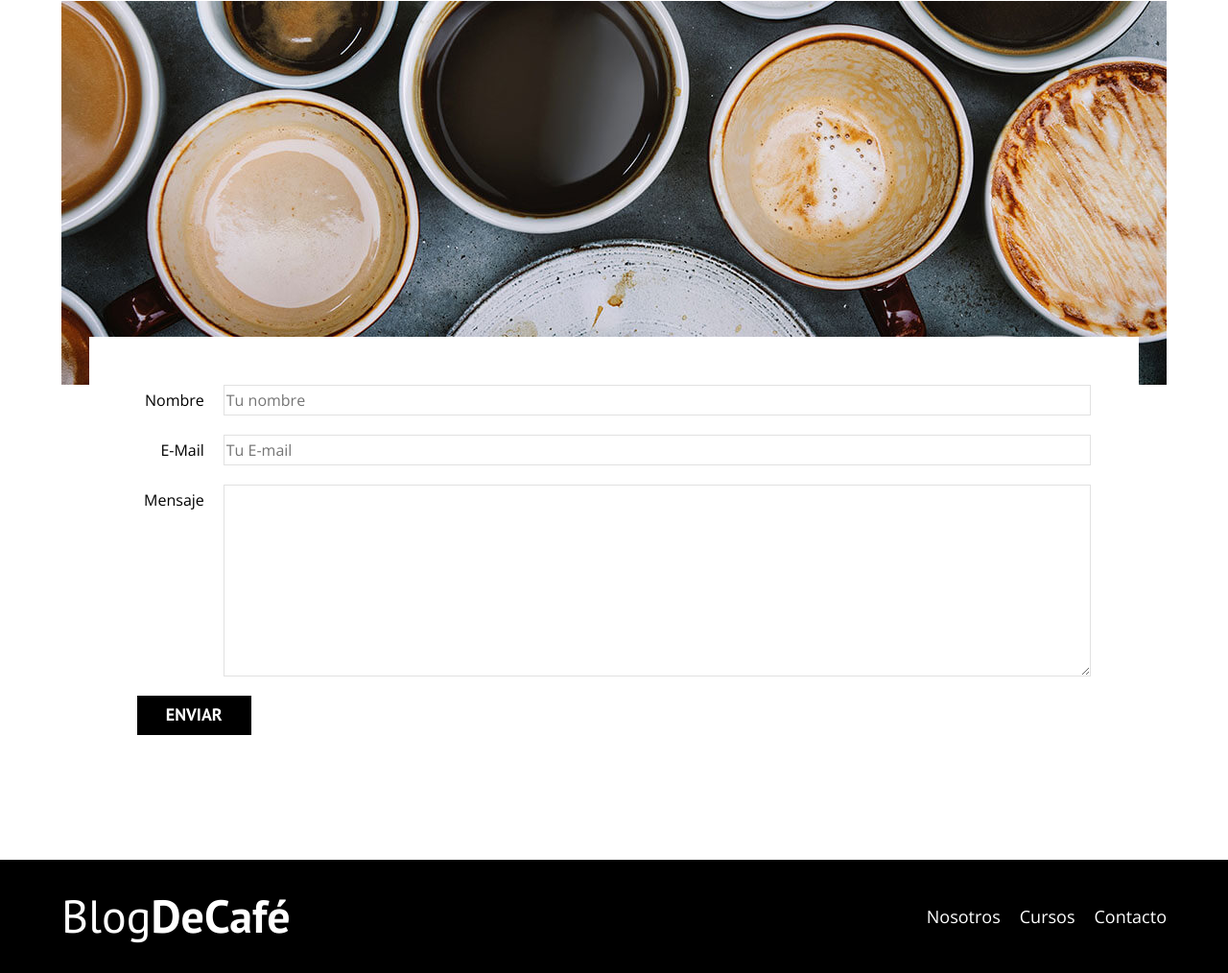
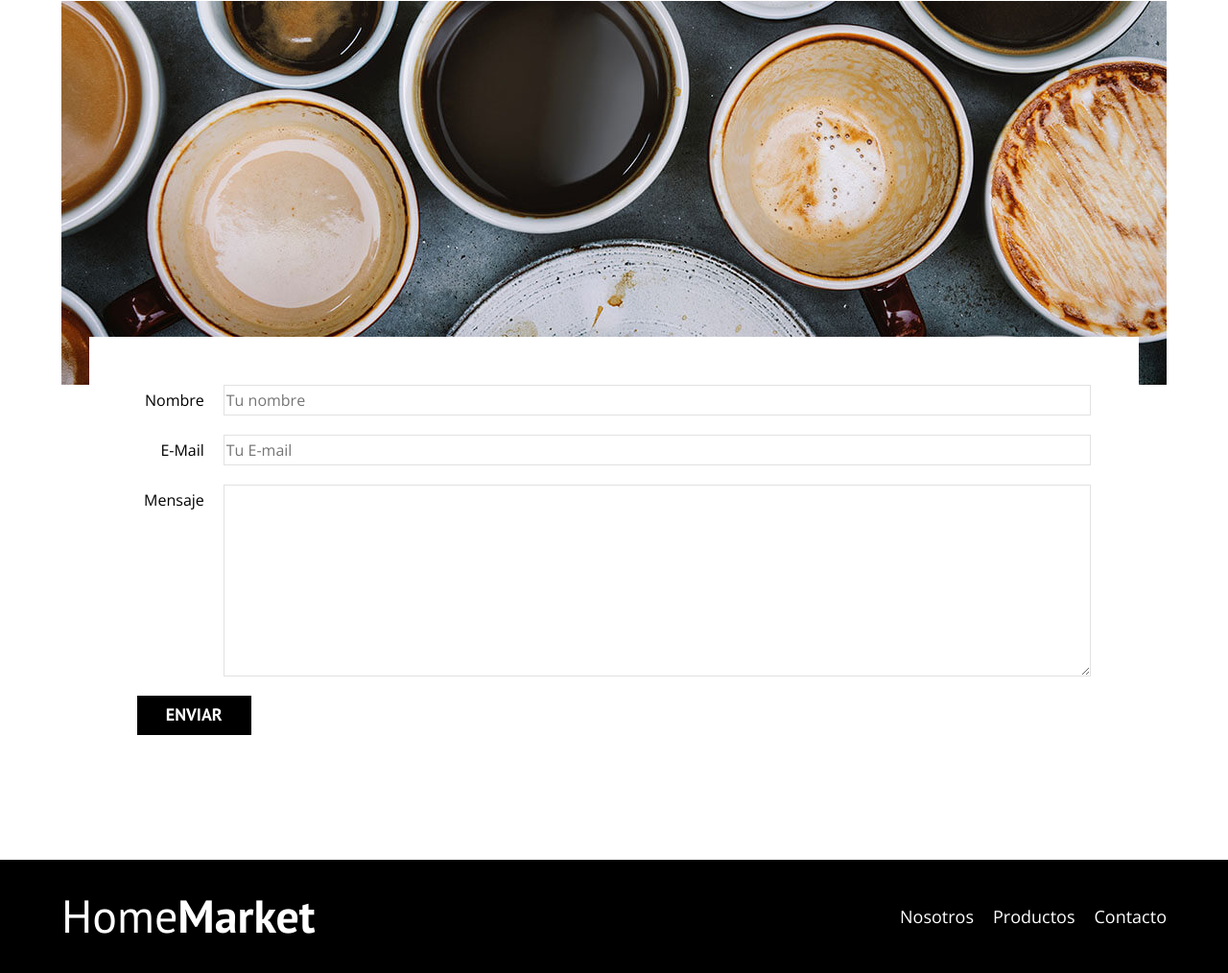
Before and after one commit to LrdSanti/HomeMarketV2, a plain HTML site: page contacto.html in a window 1280 px wide. Shown: the part 701-1715 px from the top of the page at 96% size. Drawn offline with nearby package versions, Linux system fonts and the light colour scheme.

Commit message:
Ultimos cambios interfaz

```diff
--- a/contacto.html
+++ b/contacto.html
@@ -92,13 +92,13 @@
 
                 <a class="logo " href="index.html">
 
-                    <h1 class="logo__nombre no-margin centrar-texto">Blog<span class="logo__bold">DeCafé</span></h1>
+                    <h1 class="logo__nombre no-margin centrar-texto">Home<span class="logo__bold">Market</span></h1>
                 </a>
 
                 <nav class="navegacion">
 
                     <a href="nosotros.html" class="nevegacion__enlace">Nosotros</a>
-                    <a href="cursos.html" class="nevegacion__enlace">Cursos</a>
+                    <a href="productos.html" class="nevegacion__enlace">Productos</a>
                     <a href="contacto.html" class="nevegacion__enlace">Contacto</a>
 
                 </nav>
```
Also changed, not shown: productos.html (+3 -3 lines).
